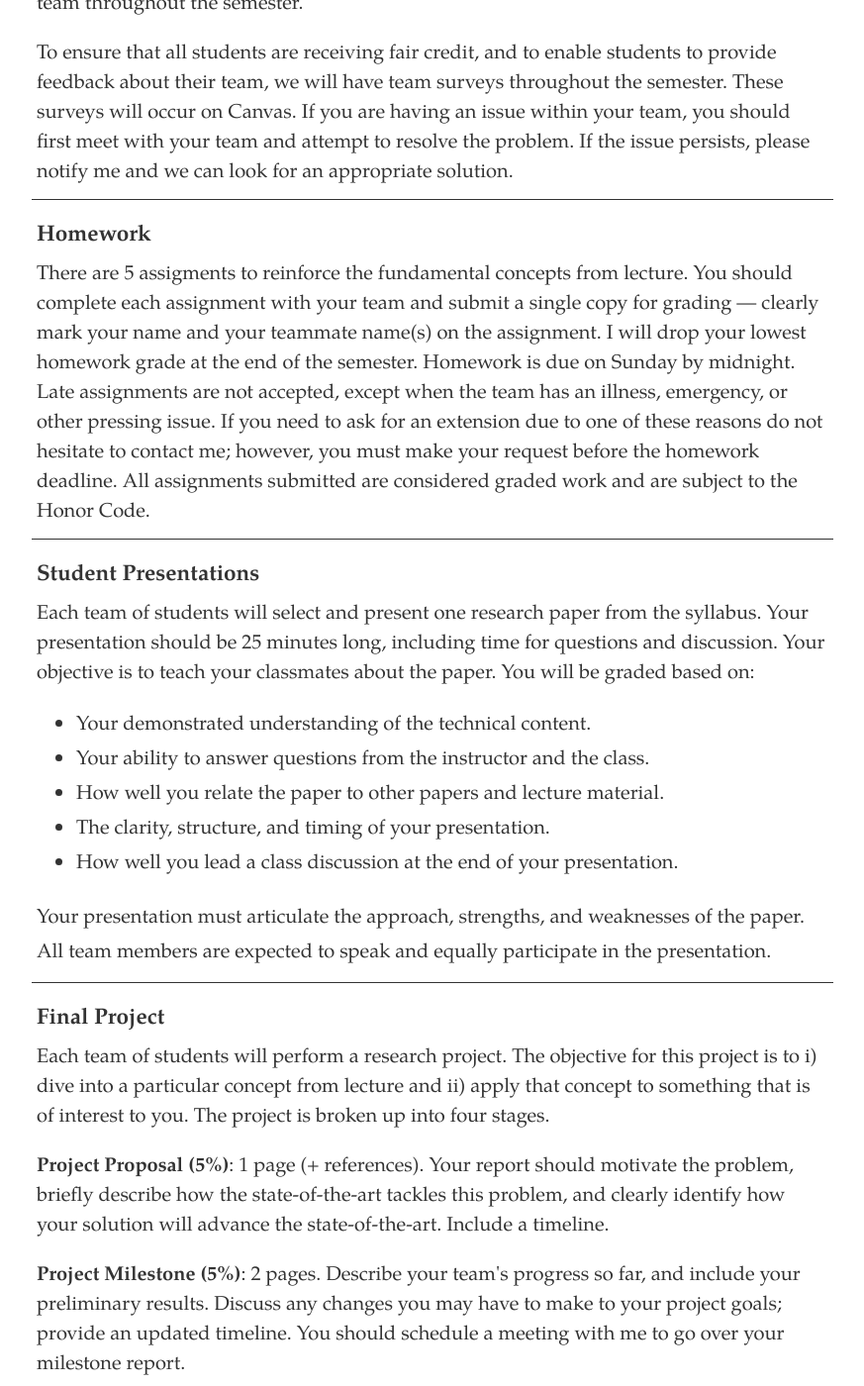
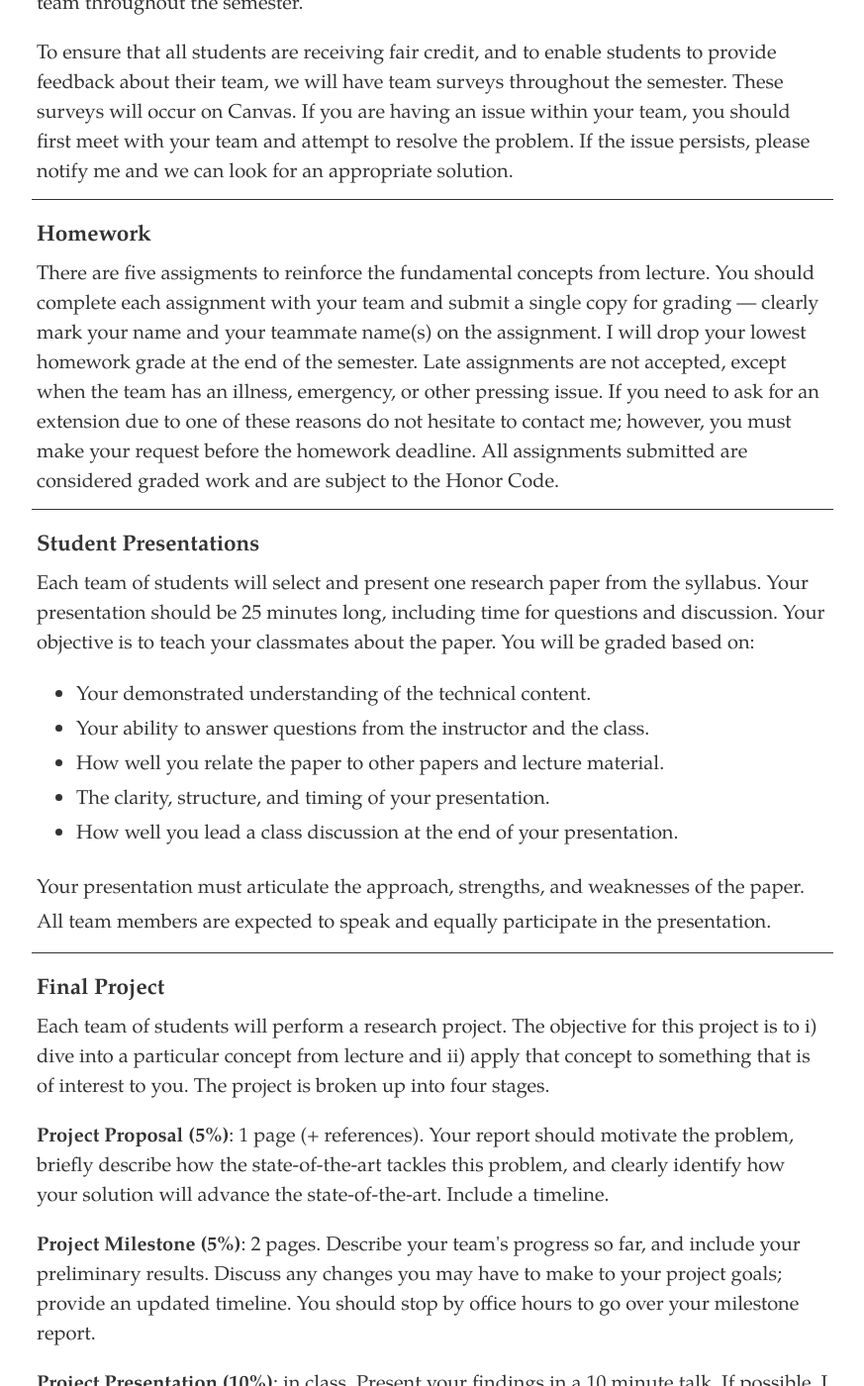
Before and after one commit to dylan-losey/dylan-losey.github.io, a Jekyll site: the page built from me5824-spring22.html, in a window 1280 px wide and 1400 px high, scrolled down 4916 px. Shown: the whole window at 99% size, without its empty margins (203-1076 px from the left). Built offline with Jekyll 4.4.1, drawn with Linux system fonts in a browser that asks for light colours; nearby versions of some CDN libraries.

Commit message:
adding spring course

```diff
--- a/me5824-spring22.html
+++ b/me5824-spring22.html
@@ -443,11 +443,10 @@ tags: me5824-spring2022
 <hr>
 <div>
   <h3>Homework</h3>
-  <p>There are 5 assigments to reinforce the fundamental concepts from lecture.
+  <p>There are five assigments to reinforce the fundamental concepts from lecture.
     You should complete each assignment with your team and submit a single copy for grading &mdash;
     clearly mark your name and your teammate name(s) on the assignment.
     I will drop your lowest homework grade at the end of the semester.
-    Homework is due on Sunday by midnight.
     Late assignments are not accepted, except when the team has an illness, emergency, or other pressing issue.
     If you need to ask for an extension due to one of these reasons do not hesitate to contact me;
     however, you must make your request before the homework deadline.
@@ -494,7 +493,7 @@ tags: me5824-spring2022
     Describe your team's progress so far,
     and include your preliminary results.
     Discuss any changes you may have to make to your project goals; provide an updated timeline.
-    You should schedule a meeting with me to go over your milestone report.
+    You should stop by office hours to go over your milestone report.
   </p>
   <p>
     <b>Project Presentation (10%)</b>: in class.
```
